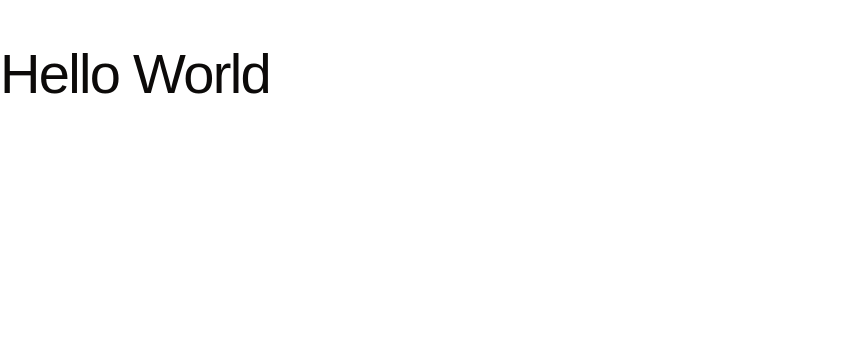
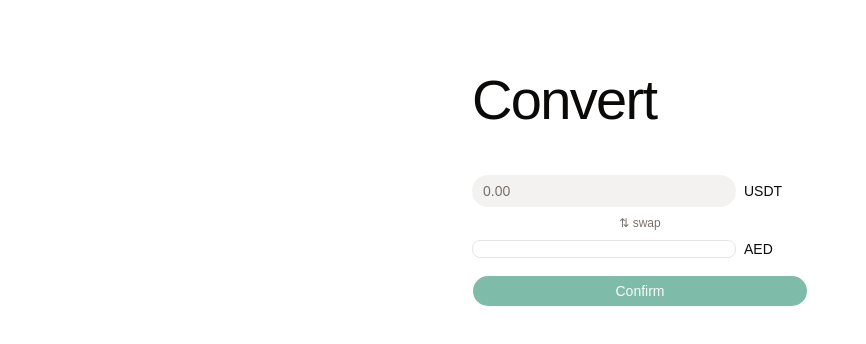
Before and after one commit to Mahdi-Abdollahi/otc-mockup, a React (Vite) app: page / in a window 1280 px wide. Shown: the top 344 px of the page, without its empty margins (0-866 px from the left). Built offline with nearby package versions, Linux system fonts and the light colour scheme.

Commit message:
feat: integrate OtcConverter component into App; update currency validation logic in fetchQuote function

```diff
--- a/src/App.tsx
+++ b/src/App.tsx
@@ -1,9 +1,10 @@
 import "./App.css";
+import { OtcConverter } from "./otc/OtcConverter";
 
 function App() {
   return (
     <div>
-      <h1>Hello World</h1>
+      <OtcConverter />
     </div>
   );
 }
--- a/src/otc/OtcConverter.tsx
+++ b/src/otc/OtcConverter.tsx
@@ -0,0 +1,104 @@
+import { useState } from "react";
+import { useQuoteFlow } from "./useQuoteFlow";
+import { QuoteAction, QuoteStatus, type CurrencyCode } from "./types";
+import { CurrencyInput } from "./components/CurrencyInput";
+import { QuoteCountdown } from "./components/QuoteCountdown";
+import { ConfirmButton } from "./components/ConfirmButton";
+import { ResultPanel } from "./components/ResultPanel";
+
+export function OtcConverter() {
+  const { state, dispatch } = useQuoteFlow();
+
+  // Local, pre-submission form state — NOT part of the state machine,
+  // since nothing here is "in flight" yet. This is deliberate: the
+  // reducer only ever needs to know about a request AFTER submission.
+  const [amount, setAmount] = useState("");
+  const [fromCurrency, setFromCurrency] = useState<CurrencyCode>("USDT");
+  const [toCurrency, setToCurrency] = useState<CurrencyCode>("AED");
+
+  const handleSubmit = () => {
+    const parsed = Number(amount);
+    if (!parsed || parsed <= 0) return; // guard invalid input, no dispatch
+    dispatch({
+      type: QuoteAction.AMOUNT_SUBMITTED,
+      payload: { request: { amount: parsed, fromCurrency, toCurrency } },
+    });
+  };
+
+  const handleSwap = () => {
+    setFromCurrency(toCurrency);
+    setToCurrency(fromCurrency);
+  };
+
+  const handleReset = () => {
+    dispatch({ type: QuoteAction.RESET });
+    setAmount("");
+  };
+
+  return (
+    <div className="mx-auto max-w-sm space-y-4 p-6">
+      <h1 className="text-lg font-semibold">Convert</h1>
+
+      {(state.status === QuoteStatus.IDLE ||
+        state.status === QuoteStatus.QUOTING) && (
+        <>
+          <CurrencyInput
+            amount={amount}
+            onAmountChange={setAmount}
+            fromCurrency={fromCurrency}
+            toCurrency={toCurrency}
+            onSwap={handleSwap}
+            disabled={state.status === QuoteStatus.QUOTING}
+          />
+          <ConfirmButton
+            onClick={handleSubmit}
+            loading={state.status === QuoteStatus.QUOTING}
+            disabled={!amount}
+          />
+        </>
+      )}
+
+      {state.status === QuoteStatus.QUOTED && (
+        <div className="space-y-3">
+          <p className="text-sm">
+            {state.request.amount} {state.request.fromCurrency} →{" "}
+            {(state.request.amount * state.response.rate).toFixed(2)}{" "}
+            {state.request.toCurrency}
+          </p>
+          <QuoteCountdown
+            expiresAt={state.response.expiresAt}
+            onExpire={() => dispatch({ type: QuoteAction.QUOTE_EXPIRED })}
+          />
+          <ConfirmButton
+            onClick={() => dispatch({ type: QuoteAction.CONFIRM_CLICKED })}
+          />
+        </div>
+      )}
+
+      {state.status === QuoteStatus.CONFIRMING && (
+        <ConfirmButton onClick={() => {}} disabled loading />
+      )}
+
+      {state.status === QuoteStatus.SUCCESS && (
+        <ResultPanel
+          status="success"
+          request={state.request}
+          response={state.response}
+          onReset={handleReset}
+        />
+      )}
+
+      {state.status === QuoteStatus.FAILED && (
+        <ResultPanel
+          status="failed"
+          reason={state.reason}
+          onReset={handleReset}
+        />
+      )}
+
+      {state.status === QuoteStatus.EXPIRED && (
+        <ResultPanel status="expired" onReset={handleReset} />
+      )}
+    </div>
+  );
+}
--- a/src/otc/mockRate.ts
+++ b/src/otc/mockRate.ts
@@ -17,7 +17,7 @@ export function fetchQuote(
     );
   }
 
-  if (request.fromCurrency !== "USDT" && request.toCurrency !== "AED") {
+  if (request.fromCurrency !== "USDT" && request.fromCurrency !== "AED") {
     return Promise.reject(new Error("Invalid currency pair"));
   }
 
```
